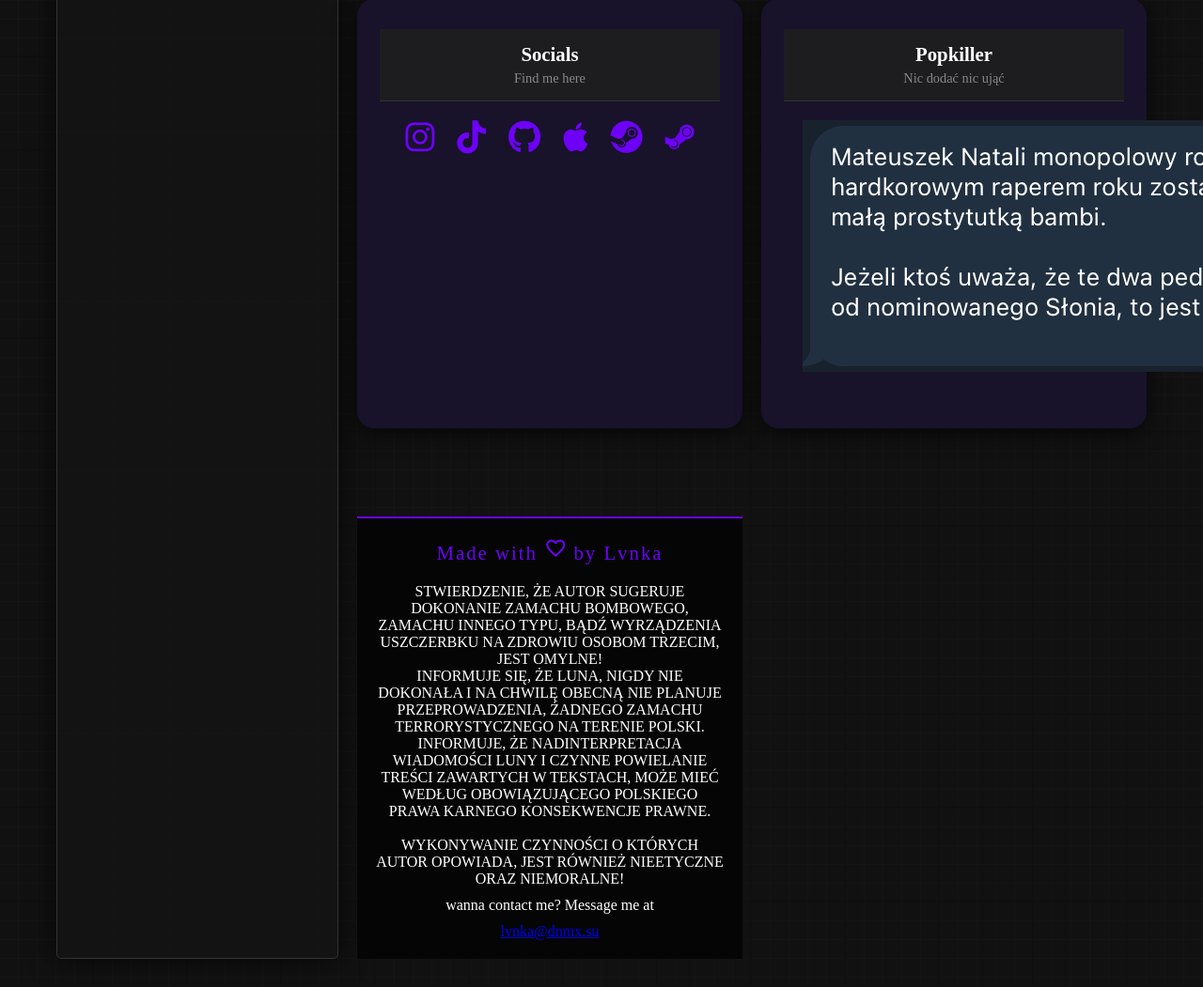
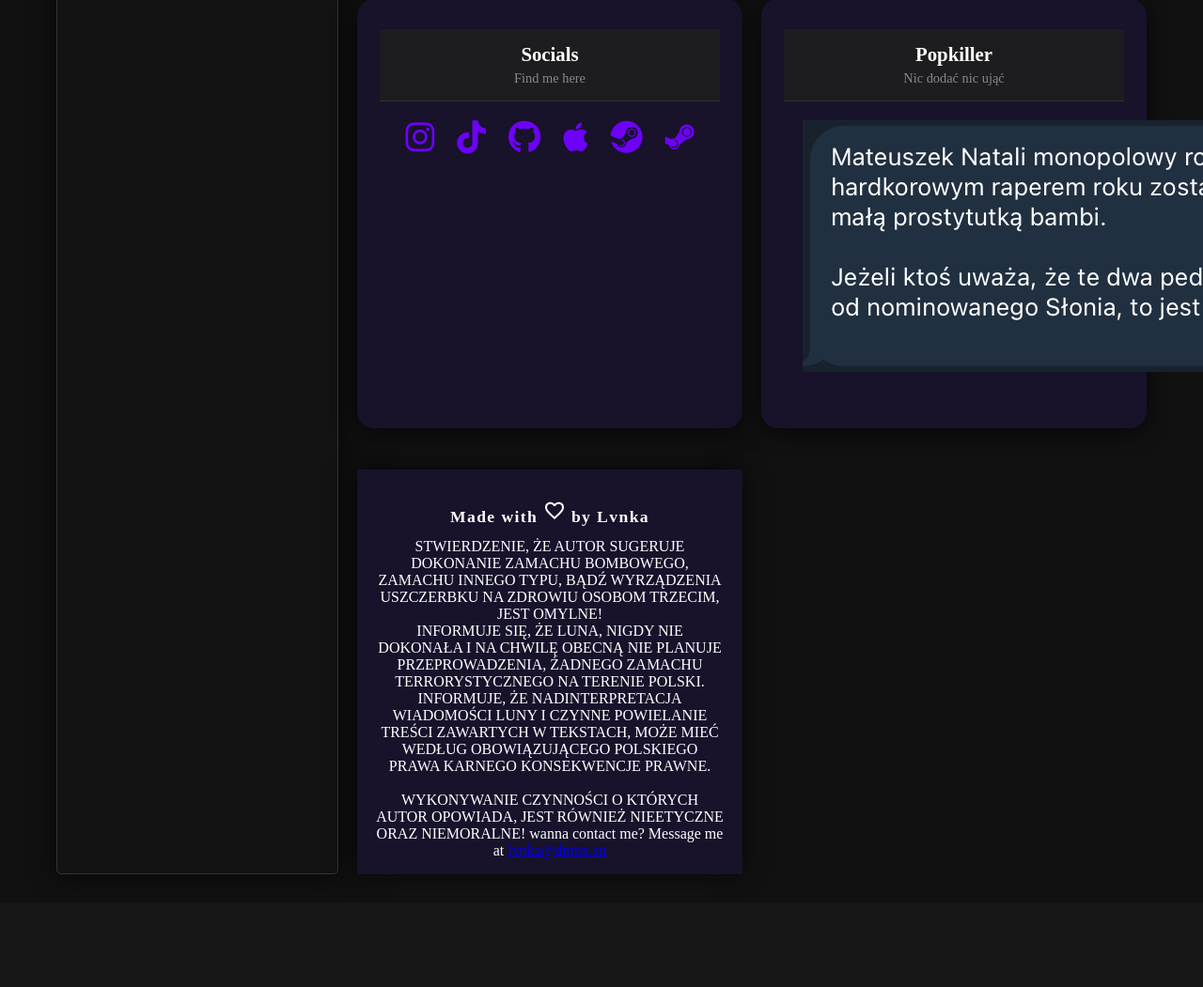
Before and after one commit to lvnka/lvnka.github.io, a PHP site: page / in a window 1280 px wide; the page is wider, and only the part inside the window is pictured. Shown: the part 1039-2090 px from the top of that part at 94% size. After the commit the page ends 1970 px from the top of that part, so only its background shows below. Run offline with PHP 8.4, Linux system fonts and the light colour scheme; some web fonts are replaced.

```diff
--- a/style2.css
+++ b/style2.css
@@ -20,19 +20,16 @@
             color: #e0e0e0;
             min-height: 100vh;
             overflow-x: hidden;
-            background-image:
-                linear-gradient(rgba(15, 15, 15, 0.8) 2px, transparent 2px),
-                linear-gradient(90deg, rgba(15, 15, 15, 0.8) 2px, transparent 2px),
-                linear-gradient(rgba(25, 25, 25, 0.4) 1px, transparent 1px),
-                linear-gradient(90deg, rgba(25, 25, 25, 0.4) 1px, transparent 1px);
-            background-size: 100px 100px, 100px 100px, 20px 20px, 20px 20px;
-            background-position: -2px -2px, -2px -2px, -1px -1px, -1px -1px;
+            display: flex;
+            flex-direction: column;
+            font-family: "Frutiger Pro 67 Bold Condensed";
         }
 
         .container {
             max-width: 1200px;
             margin: 0 auto;
             padding: 0 20px;
+            flex: 1 0 auto;
         }
 
         /* Header Styles */
@@ -384,25 +381,28 @@
 
         /* Footer */
         footer {
-            background: rgba(5, 5, 5, 0.95);
-            padding: 20px 0;
-            border-top: 2px solid #6d02f7;
-            margin-top: 50px;
+            width: 100%;
+            background: #18122b;
+            color: #fff;
+            padding: 32px 0 16px 0;
+            text-align: center;
+            margin-top: auto;
+            box-shadow: 0 -2px 24px #000a;
+            font-size: 1em;
+            font-family: "Frutiger Pro 67 Bold Condensed";
         }
 
         .footer-content {
-            display: flex;
-            flex-direction: column;
-            align-items: center;
-            gap: 10px;
+            max-width: 900px;
+            margin: 0 auto;
         }
 
         .footer-logo {
+            font-weight: bold;
+            margin-bottom: 12px;
+            letter-spacing: 0.08em;
+            font-size: 1.1em;
             font-family: "Frutiger Pro 67 Bold Condensed";
-            font-size: 1.3rem;
-            letter-spacing: 2px;
-            color: #6d02f7;
-            margin-bottom: 10px;
         }
 
         .copyright {
```
